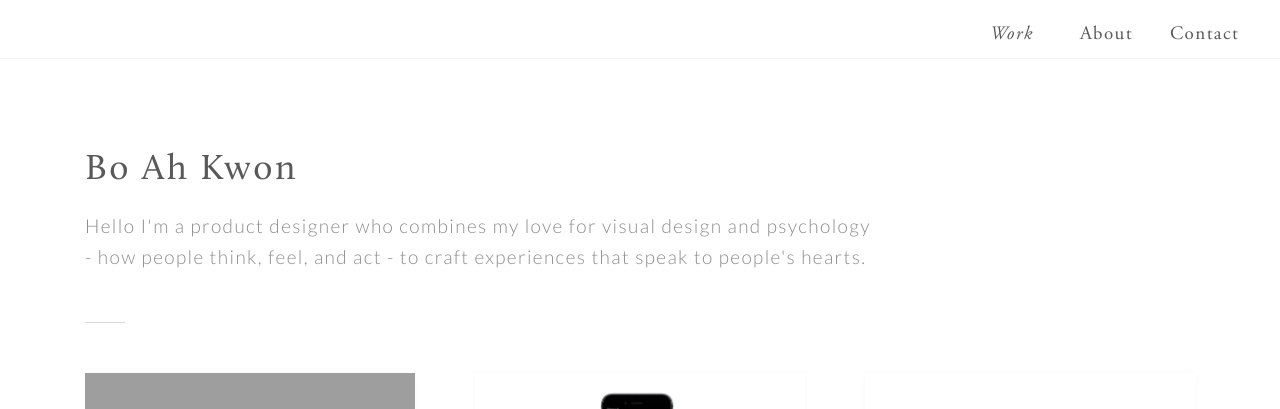
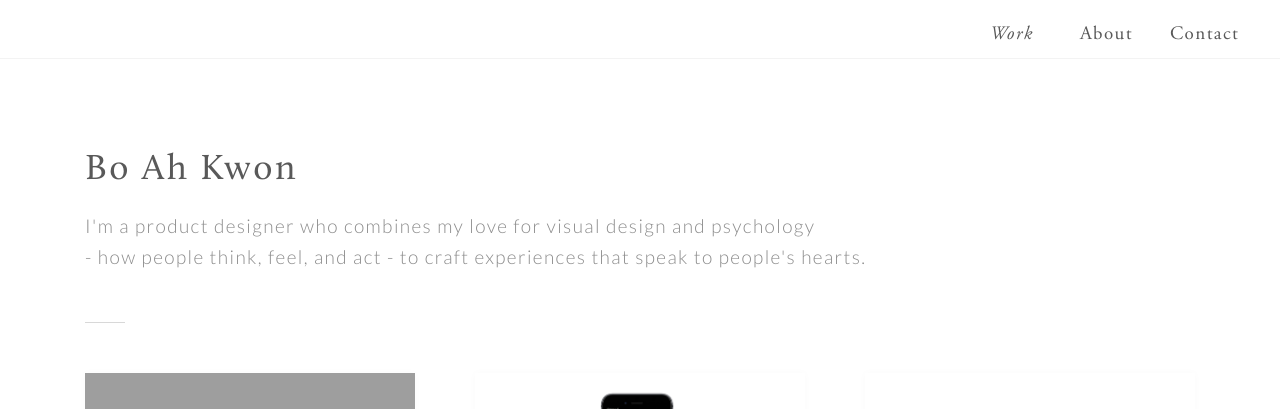
Before and after one commit to bkwon0402/bkwon0402.github.io, a Jekyll site: the page built from index.html, in a window 1280 px wide and 900 px high. Shown: the top 409 px of the window. Built offline with Jekyll 4.4.1, drawn with Linux system fonts in a browser that asks for light colours; grey boxes are pictures that could not be loaded.

Commit message:
Update index.html

```diff
--- a/index.html
+++ b/index.html
@@ -8,7 +8,7 @@ title: home
         <div class="row">
             <div class="col-xs-12 hero_part_30">
                 <div id="hero">Bo Ah Kwon</div>
-                        <p class="hero_p">Hello I'm a product designer who combines my love for visual design and psychology
+                        <p class="hero_p">I'm a product designer who combines my love for visual design and psychology
                             <br>- how people think, feel, and act - to craft experiences that speak to people's hearts.  </p>
                 <div class="line_sep"></div>
             </div>
```
